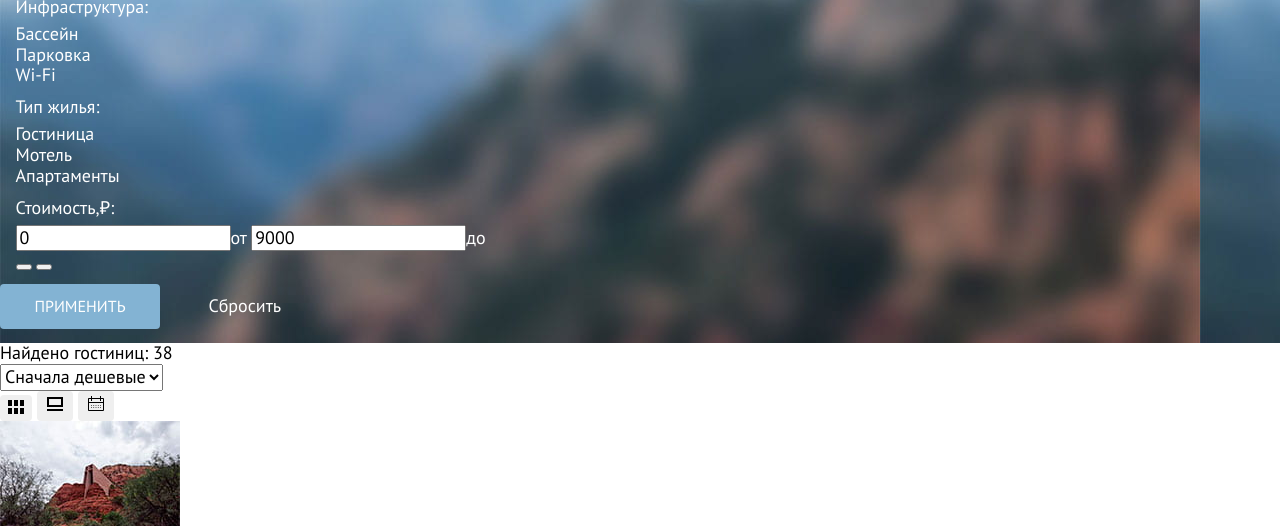
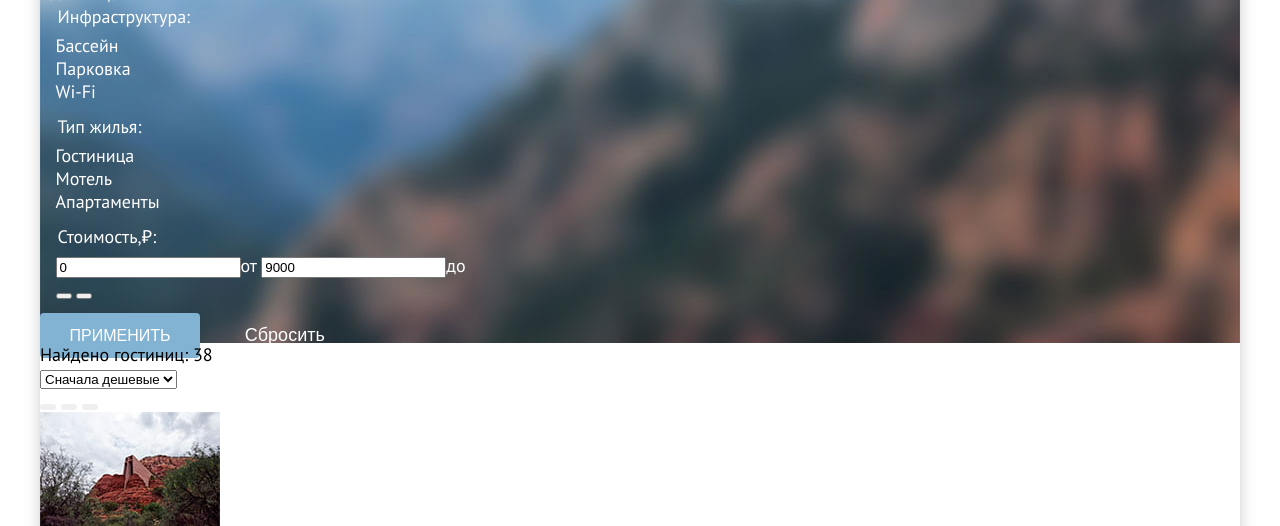
Before and after one commit to anyakozyreva/640419-sedona-32, a plain HTML site: page catalog.html in a window 1280 px wide. Shown: the part 130-656 px from the top of the page. Drawn offline with Linux system fonts and the light colour scheme.

Commit message:
поместила pagination  в секцию каталога

```diff
--- a/catalog.html
+++ b/catalog.html
@@ -3,13 +3,12 @@
 
 <head>
   <meta charset="UTF-8">
-  <link href="css/normalize.css" rel="stylesheet">
   <link href="css/styles.css" rel="stylesheet">
   <title>HTML Academy: Sedona</title>
 </head>
 
 <body>
-  <div class="container">
+  <div class="page-container">
     <header class="main-header">
       <nav class="main-navigation">
         <ul class="main-navigation-list">
@@ -23,7 +22,7 @@
             <a class="navigation-link" href="catalog.html">Гостиницы</a>
           </li>
         </ul>
-        <a class="logo-link">
+        <a class="logo-link" href="index.html">
           <img class="logo" src="images/logo.svg" width="140" height="70" alt="Логотип сайта">
         </a>
         <ul class="navigation-list navigation-user">
@@ -139,9 +138,6 @@
       <section class="sorting-price">
         <h2 class="visually-hidden">Фильтр стоимости гостиниц</h2>
         <form class="sorting-price-form" method="post" action="https://echo.htmlacademy.ru">
-          <!--<label for="sorting-price">
-              <span class="search-results">Найдено гостиниц: 38</span>
-            </label>-->
           <p class="search-results">Найдено гостиниц: 38</p>
           <label for="sorting-price"></label>
           <select class="price-select" name="sorting-price" id="sorting-price">
@@ -150,24 +146,11 @@
           </select>
           <button class="visually-hidden" type="submit">Отсортировать</button>
         </form>
-        <!--предполагаемый список режимов просмотра карточек гостиниц с будущими svg иконками Вариант 1-->
+        <!--вставить картинки фоном-->
         <p class="sorting-price-btn">
-          <button class="btn view-mode-1" type="button"><svg width="16" height="14" fill="none"
-              xmlns="http://www.w3.org/2000/svg">
-              <path d="M4 0H0v6h4V0ZM16 0h-4v6h4V0ZM10 0H6v6h4V0ZM4 8H0v6h4V8ZM16 8h-4v6h4V8ZM10 8H6v6h4V8Z"
-                fill="#000" /></svg></button>
-          <button class="btn view-mode-2" type="button"><svg width="20" height="20" fill="none"
-              xmlns="http://www.w3.org/2000/svg">
-              <path d="M18 15H2v2h16v-2ZM16 5v6H4V5h12Zm2-2H2v10h16V3Z" fill="#000" /></svg></button>
-          <button class="btn view-mode-3" type="button"><svg width="20" height="20" fill="none"
-              xmlns="http://www.w3.org/2000/svg">
-              <path d="M7.75 12c.3 0 .5-.2.5-.5s-.2-.5-.5-.5-.5.2-.5.5.2.5.5.5Z" fill="#000" />
-              <path
-                d="M17 4h-2V2h-1v2H6V2H5v2H3c-.6 0-1 .4-1 1v11c0 .5.4 1 1 1h14c.5 0 1-.5 1-1V5c0-.6-.5-1-1-1Zm0 12H3V9h14v7ZM3 8V5h2v2h1V5h8v2h1V5h2v3H3Z"
-                fill="#000" />
-              <path
-                d="M10 12c.3 0 .5-.2.5-.5s-.2-.5-.5-.5-.5.2-.5.5.2.5.5.5ZM12.25 12c.3 0 .5-.2.5-.5s-.2-.5-.5-.5-.5.2-.5.5.2.5.5.5ZM7.75 13c-.3 0-.5.2-.5.5s.2.5.5.5.5-.2.5-.5-.2-.5-.5-.5ZM5.5 12c.3 0 .5-.2.5-.5s-.2-.5-.5-.5-.5.2-.5.5.2.5.5.5ZM5.5 13c-.3 0-.5.2-.5.5s.2.5.5.5.5-.2.5-.5-.2-.5-.5-.5ZM10 13c-.3 0-.5.2-.5.5s.2.5.5.5.5-.2.5-.5-.2-.5-.5-.5ZM12.25 13c-.3 0-.5.2-.5.5s.2.5.5.5.5-.2.5-.5-.2-.5-.5-.5ZM14.5 12c.3 0 .5-.2.5-.5s-.2-.5-.5-.5-.5.2-.5.5.2.5.5.5ZM14.5 13c-.3 0-.5.2-.5.5s.2.5.5.5.5-.2.5-.5-.2-.5-.5-.5Z"
-                fill="#000" /></svg></button>
+          <button class="btn view-mode" type="button"></button>
+          <button class="btn view-date" type="button"></button>
+          <button class="btn view-slideshow" type="button"></button>
         </p>
       </section>
       <section class="hotel-catalog">
@@ -192,6 +175,8 @@
               </div>
               <!--  рейтинг ( с помощью bg прописать звезды) или с помощью svg?-->
               <div class="catalog-container--right-col">
+                <!--width: 91px;
+                height: 17px;-->
                 <p class="stars-container--stars-four"></p>
                 <p class="btn btn--hotel-rating-btn">Рейтинг 8,5</p>
               </div>
@@ -214,6 +199,8 @@
                   <button class="btn blue-btn btn--fav-hotel-btn" type="button">В Избранное</button>
                 </div>
                 <div class="catalog-container--right-col">
+                  <!--width: 68px;
+                height: 17px;-->
                   <p class="stars-container--stars-three"></p>
                   <p class="btn btn--hotel-rating-btn">Рейтинг 8,9</p>
                 </div>
@@ -238,6 +225,8 @@
                 </div>
               </div>
               <div class="catalog-container--right-col">
+                <!--width: 43px;
+                height: 17px;-->
                 <p class="stars-container--stars-two"></p>
                 <p class="btn btn--hotel-rating-btn">Рейтинг 9,2</p>
               </div>
@@ -261,6 +250,8 @@
                 </div>
               </div>
               <div class="catalog-container--right-col">
+                <!--width: 43px;
+                height: 17px;-->
                 <p class="stars-container--stars-two"></p>
                 <p class="btn btn--hotel-rating-btn">Рейтинг 9,2</p>
               </div>
@@ -270,8 +261,6 @@
             <button class="btn blue-btn btn--download-btn" type="button">Загрузить еще</button>
           </li>
         </ul>
-      </section>
-
         <ul class="pagination-list">
           <li class="pagination-btn blue-btn">
             <a class="pagination-link pagination-link--current">1</a>
@@ -293,6 +282,9 @@
             <a class="pagination-link" href="#">10</a>
           </li>
         </ul>
+      </section>
+
+
       <form class="hotel-sorting" action="https://echo.htmlacademy.ru">
         <label class="hotel-sorting-title" for="hotel-sorting">Гостиниц на странице</label>
         <select class="id-hotel-control" name="hotel-sorting" id="hotel-sorting">
@@ -308,7 +300,7 @@
       <section class="subscription">
         <h2 class="subscription-title">Подпишитесь на рассылку</h2>
         <p class="subscription-subtitle">Только полезная информация и никакого спама, честное бойскаутское!</p>
-        <form class="subscription-form" action="https://htmlacademy.ru/" method="post">
+        <form class="subscription-form" action="https://echo.htmlacademy.ru" method="post">
           <label class="visually-hidden" for="input-email"></label>
           <input class="subscription-input" type="text" name="e-mail" id="input-email" placeholder="Ваш e-mail"
             required>
```
Lines whose indentation alone changed are shown as unchanged.
